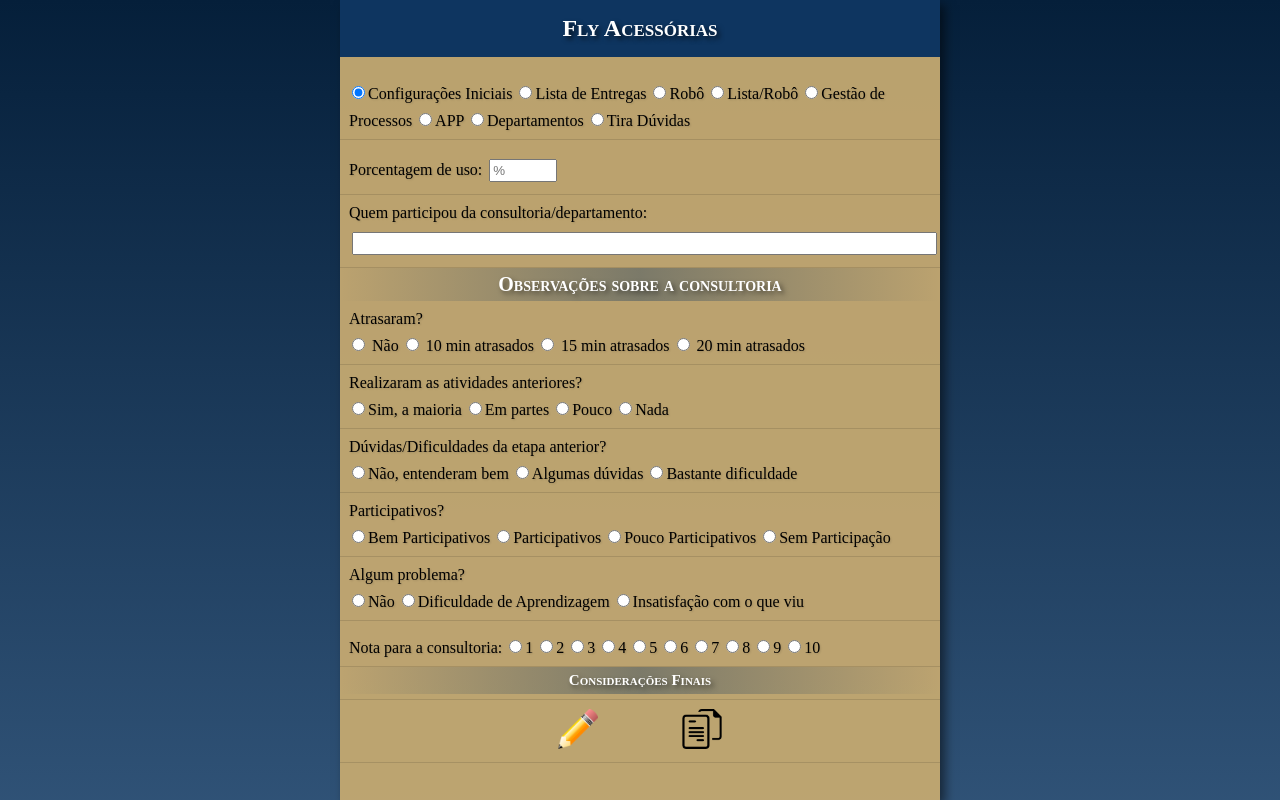
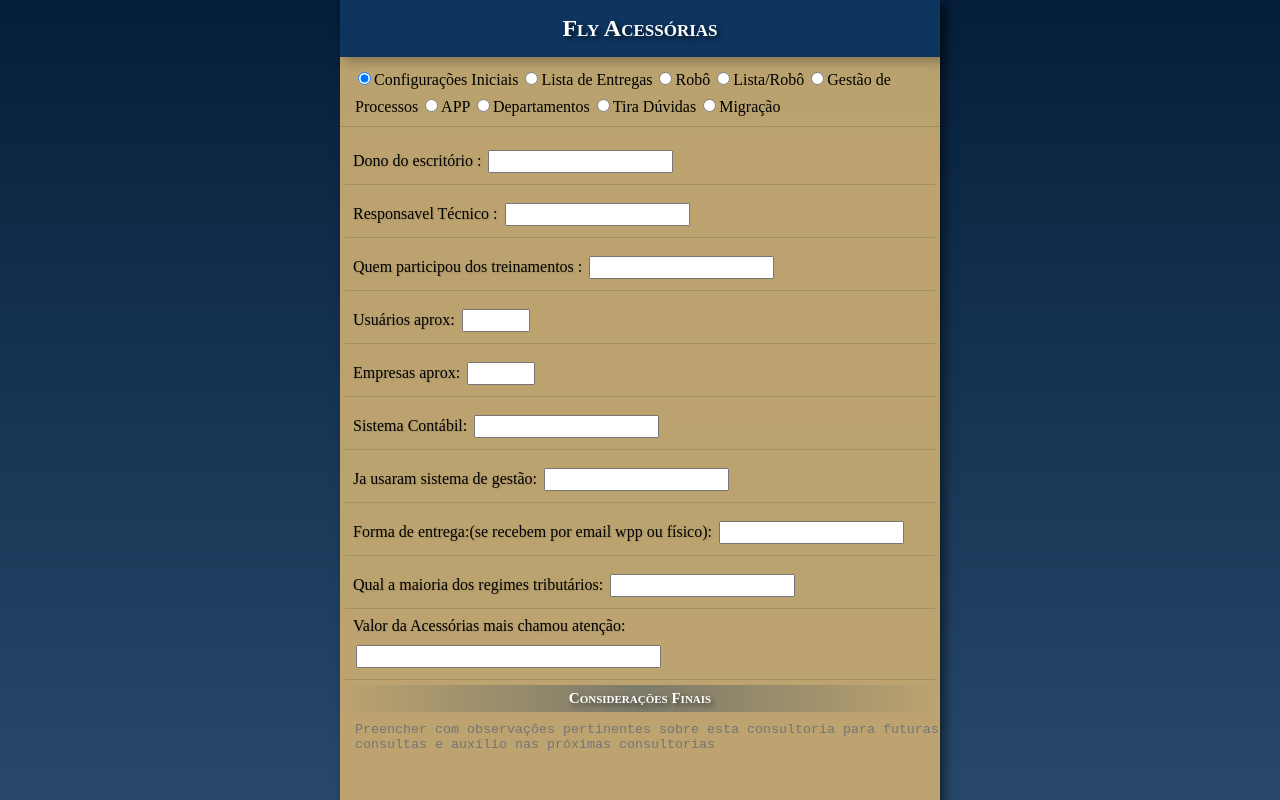
Before and after one commit to JoseVitorMaia/Projeto_Fly, a plain HTML site: page index.html in a window 1280 px wide. Both pictures are taken after a click on the radio button 358 px from the left and 92 px from the top of the page. Shown: the top 800 px of the page. Drawn offline with Linux system fonts and the light colour scheme.

Commit message:
Diferentes menus para etapas

```diff
--- a/index.html
+++ b/index.html
@@ -12,35 +12,35 @@
         <h2 id="titulo">Fly Acessórias</h2>
 
         <p id="etapa">
-            <input type="radio" name="etapa" id="Configurações Iniciais" value="Configurações Iniciais">Configurações Iniciais
+            <input type="radio" name="etapa" id="Configurações Iniciais" value="Configurações Iniciais" onchange="etapa1()">Configurações Iniciais
 
-            <input type="radio" name="etapa" id="Lista de Entregas" value="Lista de Entregas">Lista de Entregas
+            <input type="radio" name="etapa" id="Lista de Entregas" value="Lista de Entregas" onchange="gerar()">Lista de Entregas
 
-            <input type="radio" name="etapa" id="Robô" value="Robô">Robô
+            <input type="radio" name="etapa" id="Robô" value="Robô" onchange="gerar()">Robô
 
-            <input type="radio" name="etapa" id="Lista/Robô" value="Lista/Robô">Lista/Robô
+            <input type="radio" name="etapa" id="Lista/Robô" value="Lista/Robô" onchange="gerar()">Lista/Robô
 
-            <input type="radio" name="etapa" id="Gestão de Processos" value="Gestão de Processos">Gestão de Processos
+            <input type="radio" name="etapa" id="Gestão de Processos" value="Gestão de Processos" onchange="gerar()">Gestão de Processos
 
-            <input type="radio" name="etapa" id="APP" value="APP">APP
+            <input type="radio" name="etapa" id="APP" value="APP" onchange="gerar()">APP
 
-            <input type="radio" name="etapa" id="Departamentos" value="Departamentos">Departamentos
+            <input type="radio" name="etapa" id="Departamentos" value="Departamentos" onchange="gerar()">Departamentos
 
-            <input type="radio" name="etapa" id="Tira Dúvidas" value="Tira Dúvidas">Tira Dúvidas
+            <input type="radio" name="etapa" id="Tira Dúvidas" value="Tira Dúvidas" onchange="gerar()">Tira Dúvidas
+
+            <input type="radio" name="etapa" id="Migração" value="Migração" onchange="gerar()">Migração
 
         </p>
+        <article id="menuGeral">
             <p>
                 Porcentagem de uso: <input type="number" id="uso" value="" style="width: 60px" placeholder="%">
             </p>
-
             <p>
                 Quem participou da consultoria/departamento: <input type="text" name="parcicipantes" id="parcicipantes" size="70">
             </p>
-
             <h3>
                 Observações sobre a consultoria
             </h3>
-
             <p>
                 Atrasaram? <br>
                 <input type="radio" name="horario" value="Não"> Não
@@ -48,7 +48,6 @@
                 <input type="radio" name="horario" value="15 minutos atrasados"> 15 min atrasados
                 <input type="radio" name="horario" value="20 minutos atrasados"> 20 min atrasados
             </p>
-
             <p>
                 Realizaram as atividades anteriores? <br>
                 <input type="radio" name="atividades" id="" value="Sim, a maioria">Sim, a maioria
@@ -58,9 +57,7 @@
                 <input type="radio" name="atividades" id="" value="Pouco">Pouco
 
                 <input type="radio" name="atividades" id="" value="Nada">Nada
-
             </p>
-
             <p>
                 Dúvidas/Dificuldades da etapa anterior? <br>
                 <input type="radio" name="duvidas" id="" value="Não, entenderam bem">Não, entenderam bem
@@ -69,7 +66,6 @@
 
                 <input type="radio" name="duvidas" id="" value="Bastante dificuldade">Bastante dificuldade
             </p>
-
             <p>
                 Participativos? <br>
                 <input type="radio" name="participativos" id="" value="Bem Participativos">Bem Participativos
@@ -80,7 +76,6 @@
 
                 <input type="radio" name="participativos" id="" value="Sem Participação">Sem Participação
             </p>
-
             <p>
                 Algum problema? <br>
                 <input type="radio" name="problema" id="" value="Não">Não
@@ -105,6 +100,55 @@
                 <input type="radio" name="nota" id="" value="10">10
 
             </p>
+        </article>
+
+        <article id="etapa1">
+            <p>Dono do escritório :
+                <input type="text"  id="dono">
+            </p>
+
+            <p>Responsavel Técnico :
+                <input type="text"  id="resp">
+            </p>
+
+            <p>Quem participou dos treinamentos :
+                <input type="text" id="quem">
+            </p>
+
+            <p>Usuários aprox:
+                <input type="number" id="usuario" style="width: 60px">
+            </p>
+
+            <p>Empresas aprox:
+                <input type="number" id="empresas" style="width: 60px">
+            </p>
+
+            <p>Sistema Contábil:
+                <input type="text" id="sistemaContabil">
+            </p>
+
+            <p>Ja usaram sistema de gestão:
+                <input type="text" id="jaUsaram">
+            </p>
+
+            <p>Forma de entrega:(se recebem por email wpp ou físico):
+                <input type="text" id="formas">
+            </p>
+
+            <p>Qual a maioria dos regimes tributários:
+                <input type="text" id="maioriaRegimes">
+            </p>
+
+            <p>Valor da Acessórias mais chamou atenção:
+                <input type="text" id="valor" size="35">
+            </p>
+
+        </article>
+
+        <article id="migração">
+
+        </article>
+
 
         <h4>
             Considerações Finais
@@ -114,7 +158,8 @@
 
         </p>
         <p id="botao">
-            <abbr title="Gerar"><img src="gerar.png" alt="gerar" onclick="gerar()"></abbr>
+            <abbr title="Gerar"><img src="gerar2.png" alt="gerar" onclick="gerar1()" id="botao1"></abbr>
+            <abbr title="Gerar"><img src="gerar.png" alt="gerar" onclick="gerar()" id="botao2"></abbr>
             <abbr title="Copiar"><img src="copiar.png" alt="copiar" onclick="copiarTexto()"></abbr>
         </p>
 
--- a/script.js
+++ b/script.js
@@ -10,16 +10,58 @@ let nota = document.getElementsByName('nota')
 let consideracoes = document.getElementById('consideracoes')
 let final = document.getElementById('final')
 let copiar = document.getElementById('copiar')
+let iniciais = document.getElementById('etapa1')
+let menuGeral = document.getElementById('menuGeral')
+
+let dono = document.getElementById('dono')
+let resp = document.getElementById('resp');
+let quem = document.getElementById('quem');
+let usuario = document.getElementById('usuario');
+let empresas = document.getElementById('empresas');
+let sistemaContabil = document.getElementById('sistemaContabil')
+let jaUsaram = document.getElementById('jaUsaram');
+let formas = document.getElementById('formas');
+let maioriaRegimes = document.getElementById('maioriaRegimes');
+let valor = document.getElementById('valor');
 
 
+function etapa1(){
+    consideracoes.innerHTML = '';
+    iniciais.style.display = "block"
+    menuGeral.style.display = "none"
+    consideracoes.style.display = "block"
+    botao1.style.display = "inline"
+    botao2.style.display = "none"
+}
+
+function gerar1(){
+    consideracoes.innerHTML = '';
+
+    consideracoes.innerHTML += '- Dono do escritório : ' + dono.value + "\n"
+    consideracoes.innerHTML += '- Responsavel Técnico : ' + resp.value + "\n"
+    consideracoes.innerHTML += '- Quem participou da consultoria : ' + quem.value + "\n"
+    consideracoes.innerHTML += '- Usuários aprox: ' + usuario.value + "\n"
+    consideracoes.innerHTML += '- Empresas aprox : ' + empresas.value + "\n"
+    consideracoes.innerHTML += '- Sistema Contábil : ' + sistemaContabil.value + "\n"
+    consideracoes.innerHTML += '- Ja usaram sistema de gestão : ' + jaUsaram.value + "\n"
+    consideracoes.innerHTML += '- Forma de entrega:(se recebem por email wpp ou físico) : ' + formas.value + "\n"
+    consideracoes.innerHTML += '- Qual a maioria dos regimes tributários : ' + maioriaRegimes.value + "\n"
+    consideracoes.innerHTML += '- Valor da Acessórias mais chamou atenção : ' + valor.value + "\n"
+    consideracoes.innerHTML += '- Considerações adicionais: ' + "\n"
+}
+
 function gerar(){
+    consideracoes.innerHTML = '';
+    iniciais.style.display = "none"
+    menuGeral.style.display = "block"
     consideracoes.style.display = "block"
-    consideracoes.innerHTML = '';
+    botao1.style.display = "none"
+    botao2.style.display = "inline"
+
 
 
     for (var i = 0 in etapa)
         if (etapa[i].checked)
-
         consideracoes.innerHTML += '- Qual etapa da consultoria: ' + etapa[i].value + "\n"
 
 
@@ -40,9 +82,9 @@ function gerar(){
         if (duvidas[i].checked)
         consideracoes.innerHTML += '- Dúvidas/Dificuldades da etapa anterior: ' +  duvidas[i].value + "\n"
 
-        for (var i = 0 in participativos)
-            if (participativos[i].checked)
-            consideracoes.innerHTML += '- Participativos: ' + participativos[i].value + "\n"
+    for (var i = 0 in participativos)
+        if (participativos[i].checked)
+        consideracoes.innerHTML += '- Participativos: ' + participativos[i].value + "\n"
 
     for (var i = 0 in problema)
         if (problema[i].checked)
--- a/style.css
+++ b/style.css
@@ -12,9 +12,17 @@ h2 {
     color: white;
     text-align: center;
     padding: 15px;
-    margin-bottom: 10px;
     text-shadow: 3px 3px 5px rgba(0, 0, 0, 0.678);
     font-variant: small-caps;
+    margin-bottom: 5px;
+    box-shadow: 5px 5px 10px rgba(0, 0, 0, 0.267);
+}
+
+#etapa {
+    padding-left: 15px;
+    padding-bottom: 10px;
+    border-bottom: 1px solid rgba(0, 0, 0, 0.116);
+
 }
 
 h3 {
@@ -42,7 +50,7 @@ input {
     margin-top: 10px;
 }
 
-#container > p {
+#container > article > p {
     padding: 9px;
     margin: 0px;
     text-shadow: 1px 1px 2px rgba(0, 0, 0, 0.137);
@@ -53,9 +61,19 @@ textarea{
     padding: 5px;
 }
 
-#botao{
+#botao {
     text-align: center;
-    padding-top: 0px;
+    padding-top: 15px;
+}
+
+#botao1 {
+    text-align: center;
+    display: none;
+}
+
+#botao2 {
+    text-align: center;
+    display: none;
 }
 
 h4 {
@@ -90,3 +108,23 @@ img:hover {
     transform: scale(1.2);
     cursor: pointer;
 }
+
+article {
+    padding: 5px;
+}
+
+#menuGeral {
+    display: none;
+}
+
+#etapa1 {
+    display: none;
+}
+
+article#etapa1 > p {
+    padding: 8px;
+}
+
+#migração {
+    display: none;
+}
```
Also changed, not shown: gerar2.png (added). Lines whose indentation alone changed are shown as unchanged.
